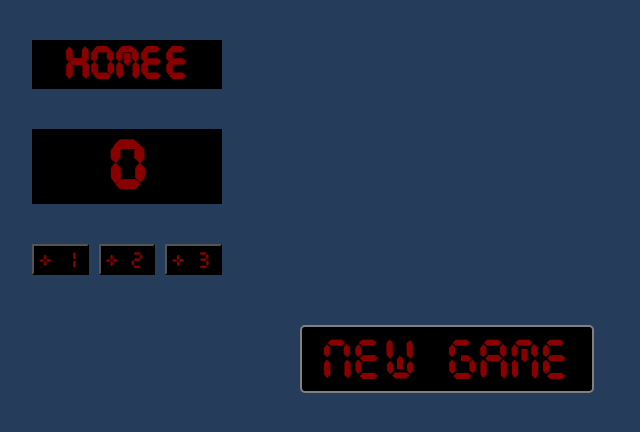
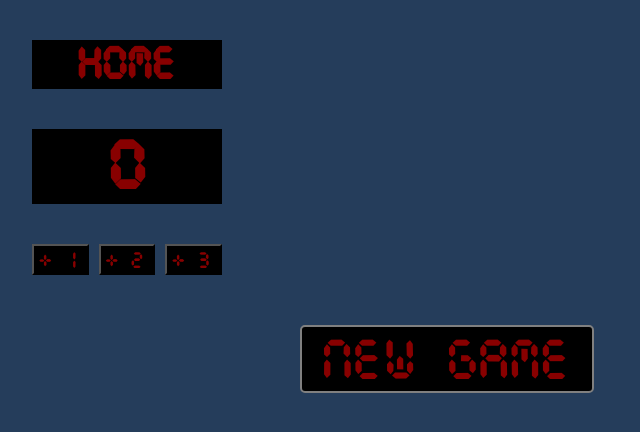
Before and after one commit to GhOssTYyy/Score-board, a plain HTML site: page index.html in a window 1280 px wide. Shown: the full height of the page, 193-833 px from the left. Drawn offline with Linux system fonts and the light colour scheme.

Commit message:
Update index.html

```diff
--- a/index.html
+++ b/index.html
@@ -14,7 +14,7 @@
     <div class="container">
 
         <div>
-            <h3>Homee</h3>
+            <h3>Home</h3>
             <h1 id="home-points">0</h1>
             <button class="add-points" onclick="home_score_add1()">+ 1</button>
             <button class="add-points" onclick="home_score_add2()">+ 2</button>
```
